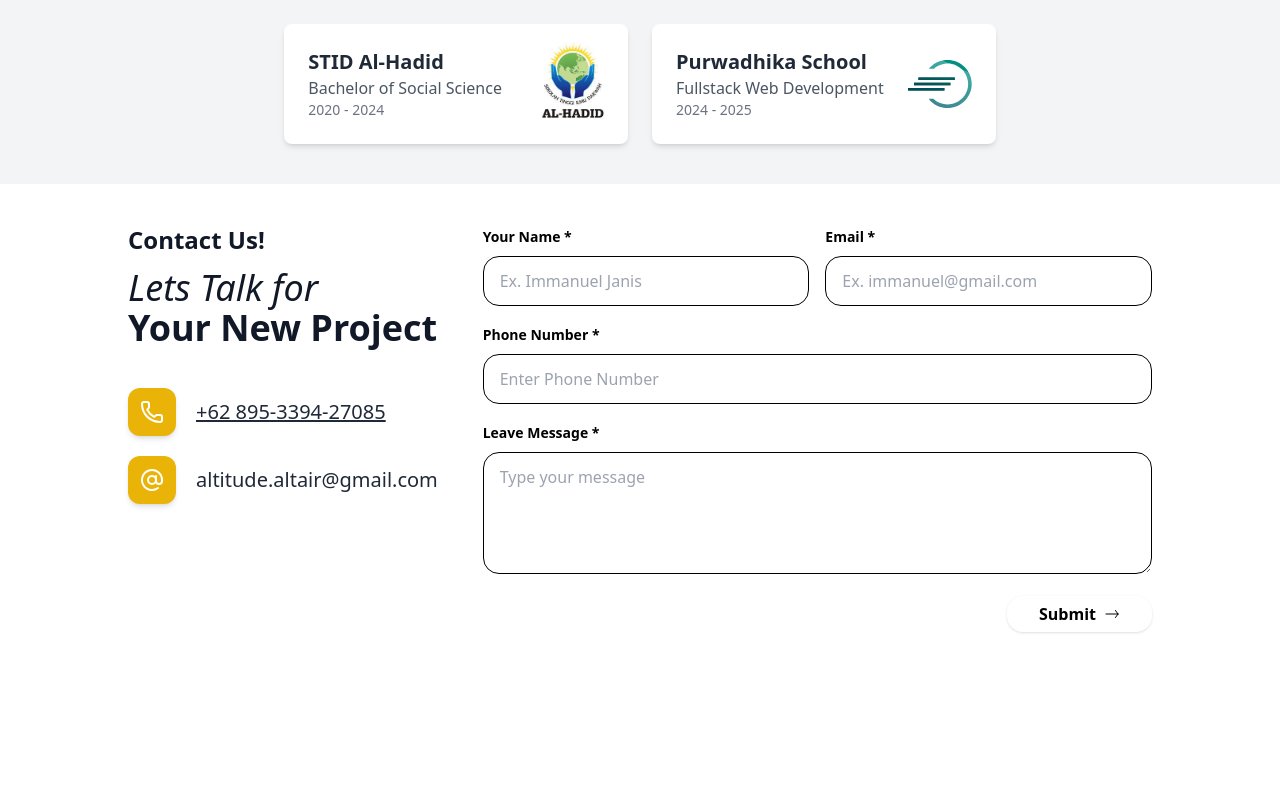
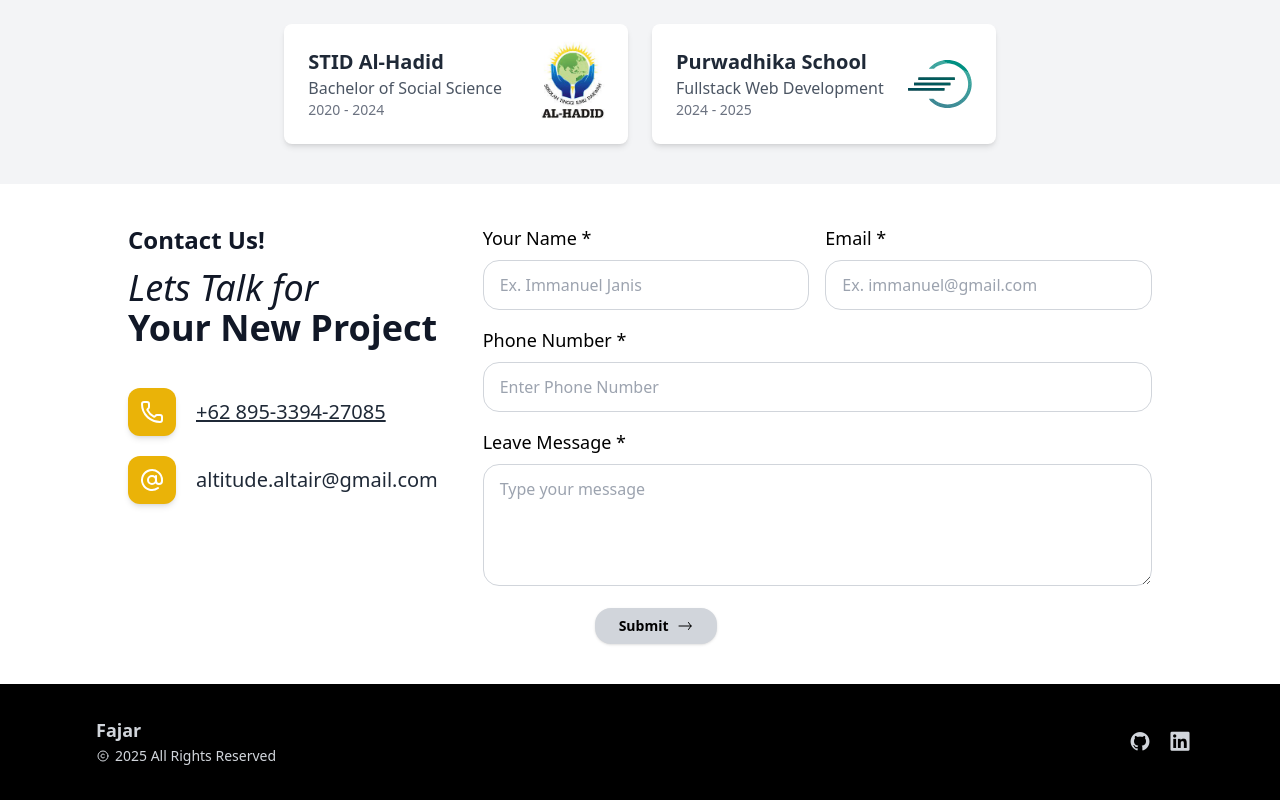
Before and after one commit to connect-spesifickly/muhammad-fajar-sidiq, a Next.js app in the folder apps/web/: page / in a window 1280 px wide. Shown: the part 1868-2668 px from the top of the page. Before the commit the page ends 2540 px from the top, so only its background shows below. Built offline with nearby package versions, Linux system fonts and the light colour scheme.

Commit message:
finish basic ui

```diff
--- a/apps/web/src/app/(main)/_components/contact.tsx
+++ b/apps/web/src/app/(main)/_components/contact.tsx
@@ -6,8 +6,6 @@
 import {
   Form,
   FormItem,
-  FormLabel,
-  FormControl,
   FormMessage,
   FormField,
 } from "@/components/shadcn-ui/form";
@@ -50,6 +48,8 @@
                 <a
                   href="https://wa.me/+62895339427085"
                   className="text-xl font-light text-gray-800 underline"
+                  target="_blank"
+                  rel="noopener noreferrer"
                 >
                   +62 895-3394-27085
                 </a>
@@ -77,17 +77,15 @@
                   name="name"
                   render={({ field }) => (
                     <FormItem className="w-full">
-                      <FormLabel className="font-semibold">
-                        Your Name *
-                      </FormLabel>
-                      <FormControl>
+                      <label className="text-lg ">Your Name *</label>
+                      <div>
                         <input
                           type="text"
                           placeholder="Ex. Immanuel Janis"
                           {...field}
-                          className="w-full px-4 py-3 text-base border rounded-2xl focus:outline-none focus:ring"
+                          className="w-full px-4 py-3 text-base border border-gray-300 rounded-2xl focus:outline-none focus:ring"
                         />
-                      </FormControl>
+                      </div>
                       <FormMessage />
                     </FormItem>
                   )}
@@ -98,15 +96,15 @@
                   name="email"
                   render={({ field }) => (
                     <FormItem className="w-full">
-                      <FormLabel className="font-semibold">Email *</FormLabel>
-                      <FormControl>
+                      <label className="text-lg">Email *</label>
+                      <div>
                         <input
                           type="email"
                           placeholder="Ex. immanuel@gmail.com"
                           {...field}
-                          className="w-full px-4 py-3 text-base border rounded-2xl focus:outline-none focus:ring"
+                          className="w-full px-4 py-3 text-base border border-gray-300 rounded-2xl focus:outline-none focus:ring"
                         />
-                      </FormControl>
+                      </div>
                       <FormMessage />
                     </FormItem>
                   )}
@@ -117,17 +115,15 @@
                   name="phone"
                   render={({ field }) => (
                     <FormItem className="w-full col-span-1 md:col-span-2">
-                      <FormLabel className="font-semibold">
-                        Phone Number *
-                      </FormLabel>
-                      <FormControl>
+                      <label className="text-lg">Phone Number *</label>
+                      <div>
                         <input
                           type="tel"
                           placeholder="Enter Phone Number"
                           {...field}
-                          className="w-full px-4 py-3 text-base border rounded-2xl focus:outline-none focus:ring"
+                          className="w-full px-4 py-3 text-base border border-gray-300 rounded-2xl focus:outline-none focus:ring"
                         />
-                      </FormControl>
+                      </div>
                       <FormMessage />
                     </FormItem>
                   )}
@@ -138,26 +134,24 @@
                   name="message"
                   render={({ field }) => (
                     <FormItem className="w-full col-span-1 md:col-span-2">
-                      <FormLabel className="font-semibold">
-                        Leave Message *
-                      </FormLabel>
-                      <FormControl>
+                      <label className="text-lg">Leave Message *</label>
+                      <div>
                         <textarea
                           rows={4}
                           placeholder="Type your message"
                           {...field}
-                          className="w-full px-4 py-3 text-base border rounded-2xl focus:outline-none focus:ring"
+                          className="w-full px-4 py-3 text-base border border-gray-300 rounded-2xl focus:outline-none focus:ring"
                         />
-                      </FormControl>
+                      </div>
                       <FormMessage />
                     </FormItem>
                   )}
                 />
-                {/* Submit Button (full width, right) */}
-                <div className="flex justify-end col-span-1 md:col-span-2">
+                {/* Submit Button (full width, start) */}
+                <div className="flex justify-center col-span-1 lg:justify-start md:col-span-2 lg:pl-28">
                   <Button
                     type="submit"
-                    className="flex items-center gap-2 px-8 py-3 text-base font-semibold rounded-2xl"
+                    className="flex items-center gap-2 px-6 py-3 text-sm font-semibold bg-gray-300 hover:border hover:bg-white hover:border-black rounded-2xl"
                   >
                     Submit
                     <svg
--- a/apps/web/src/app/(main)/layout.tsx
+++ b/apps/web/src/app/(main)/layout.tsx
@@ -1,3 +1,4 @@
+import { Footer } from "@/components/ui/footer/page";
 import { Navbar } from "@/components/ui/navbar/page";
 
 export default async function MainLayout({
@@ -10,6 +11,7 @@
       <Navbar />
 
       <main className="">{children}</main>
+      <Footer />
     </div>
   );
 }
--- /dev/null
+++ b/apps/web/src/components/ui/footer/page.tsx
@@ -0,0 +1,36 @@
+import { Copyright } from "lucide-react";
+import * as React from "react";
+
+export function Footer() {
+  return (
+    <div className="py-8 text-gray-300 bg-black">
+      <div className="lg:px-[7.5vw]">
+        <div className="flex flex-col items-center justify-between text-center lg:flex-row lg:text-left">
+          <div className="mb-4 lg:mb-0">
+            <h2 className="text-lg font-semibold">Fajar</h2>
+            <p className="flex items-center text-sm font-light">
+              <Copyright className="scale-50 ml-[-5px] " />
+              2025 All Rights Reserved
+            </p>
+          </div>
+          <div className="flex gap-4 mt-4 scale-125 lg:mt-0">
+            <a
+              href="https://github.com/connect-spesifickly"
+              target="_blank"
+              rel="noopener noreferrer"
+            >
+              <i className="devicon-github-original hover:text-white"></i>
+            </a>
+            <a
+              href="https://www.linkedin.com/in/muhammad-fajar-sidiq-916879258/"
+              target="_blank"
+              rel="noopener noreferrer"
+            >
+              <i className="devicon-linkedin-plain hover:text-white"></i>
+            </a>
+          </div>
+        </div>
+      </div>
+    </div>
+  );
+}
```
